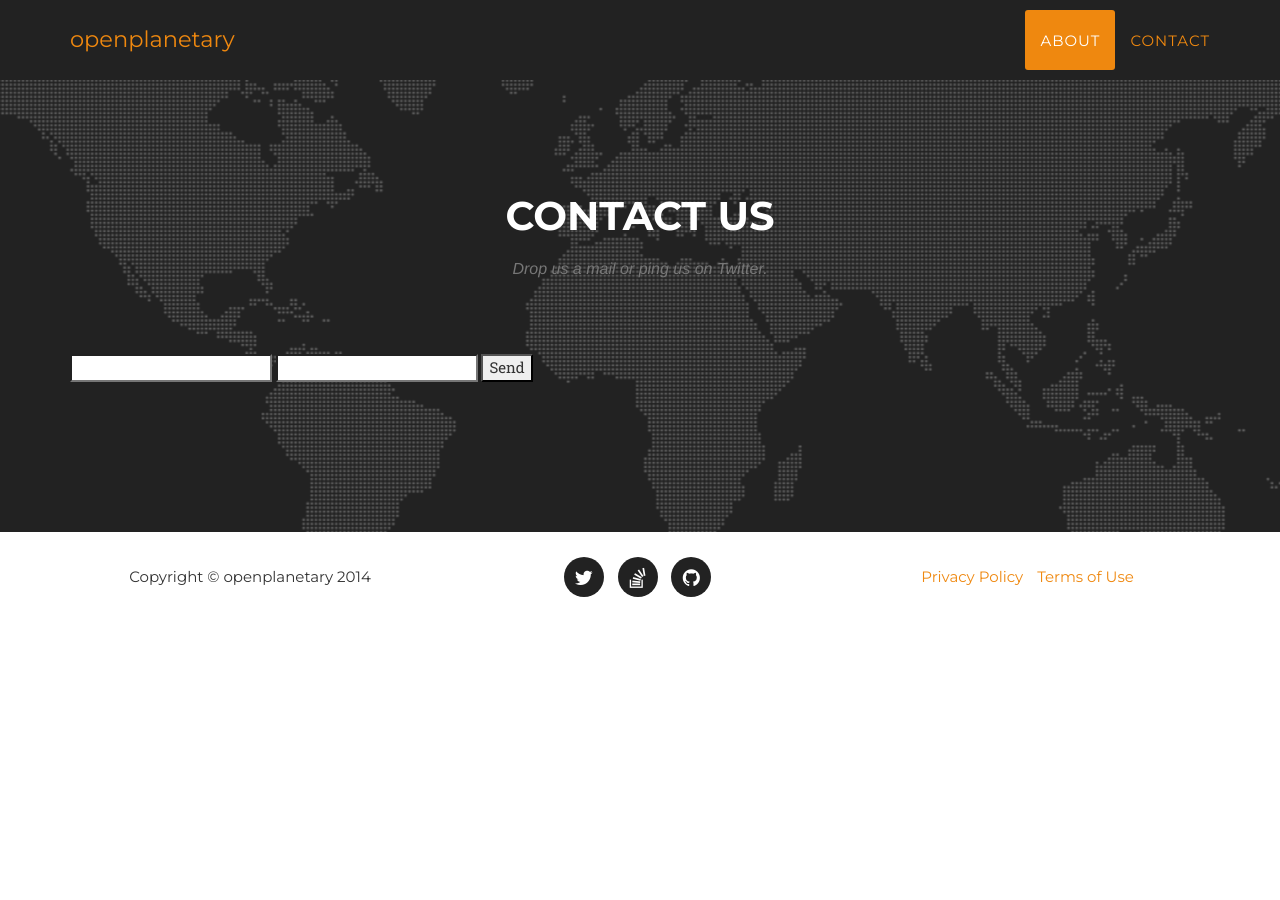
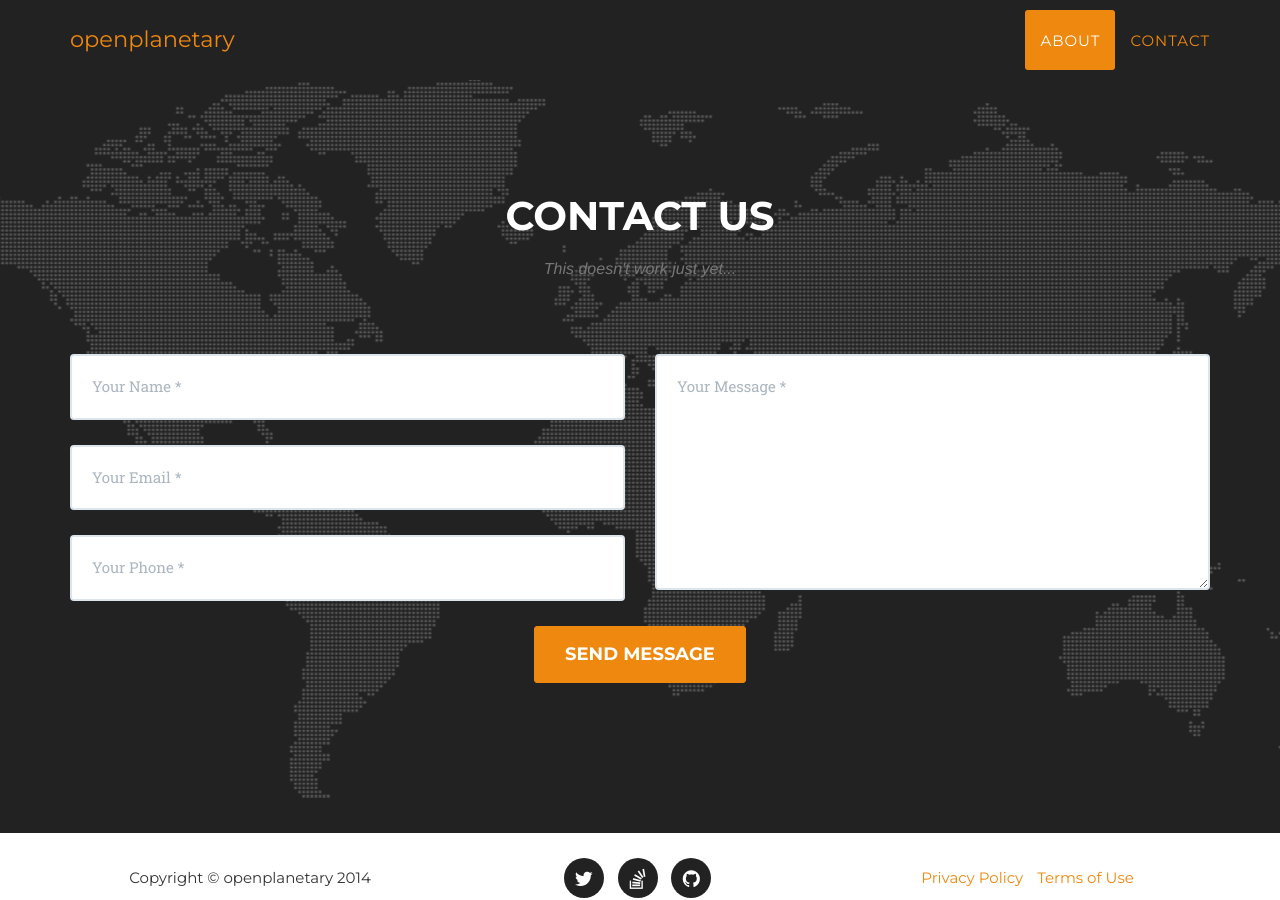
Before and after one commit to openplanetary/openplanetary.github.io, a Jekyll site: the page built from index.html, in a window 1280 px wide and 900 px high, scrolled down 2522 px. Built offline with Jekyll 4.4.1, drawn with Linux system fonts in a browser that asks for light colours; some web fonts are replaced; before the commit the page ends 3144 px from its top, so only the background shows below that.

Commit message:
old non-working good-looking form put back

```diff
--- a/_includes/contact.html
+++ b/_includes/contact.html
@@ -3,15 +3,39 @@
             <div class="row">
                 <div class="col-lg-12 text-center">
                     <h2 class="section-heading">Contact Us</h2>
-                    <h3 class="section-subheading text-muted">Drop us a mail or ping us on Twitter.</h3>
+                    <h3 class="section-subheading text-muted">This doesn't work just yet...</h3>
                 </div>
             </div>
             <div class="row">
                 <div class="col-lg-12">
-                    <form action="//formspree.io/watch.n.learn@gmail.com" method="POST">
-                        <input type="text" name="name">
-                        <input type="email" name="_replyto">
-                        <input type="submit" value="Send">
+                    <form name="sentMessage" id="contactForm" novalidate>
+                        <div class="row">
+                            <div class="col-md-6">
+                                <div class="form-group">
+                                    <input type="text" class="form-control" placeholder="Your Name *" id="name" required data-validation-required-message="Please enter your name.">
+                                    <p class="help-block text-danger"></p>
+                                </div>
+                                <div class="form-group">
+                                    <input type="email" class="form-control" placeholder="Your Email *" id="email" required data-validation-required-message="Please enter your email address.">
+                                    <p class="help-block text-danger"></p>
+                                </div>
+                                <div class="form-group">
+                                    <input type="tel" class="form-control" placeholder="Your Phone *" id="phone" required data-validation-required-message="Please enter your phone number.">
+                                    <p class="help-block text-danger"></p>
+                                </div>
+                            </div>
+                            <div class="col-md-6">
+                                <div class="form-group">
+                                    <textarea class="form-control" placeholder="Your Message *" id="message" required data-validation-required-message="Please enter a message."></textarea>
+                                    <p class="help-block text-danger"></p>
+                                </div>
+                            </div>
+                            <div class="clearfix"></div>
+                            <div class="col-lg-12 text-center">
+                                <div id="success"></div>
+                                <button type="submit" class="btn btn-xl">Send Message</button>
+                            </div>
+                        </div>
                     </form>
                 </div>
             </div>
```
